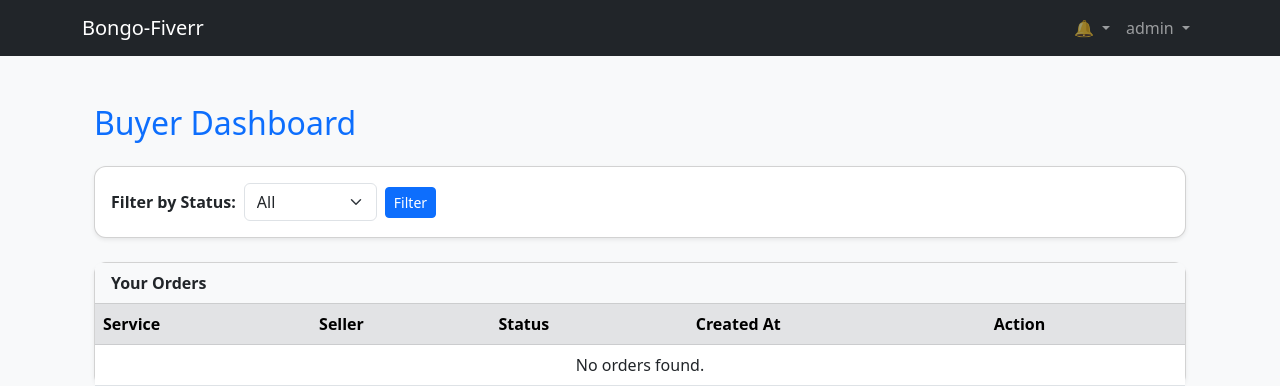
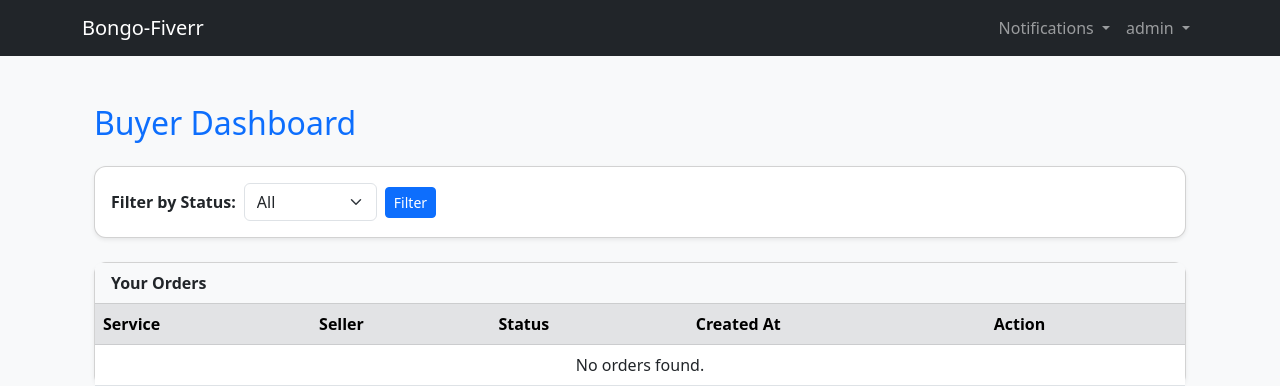
Before and after one commit to RehnumaTasnim71/Bongo-Fiverr, a Django app: page /orders/buyer/ in a window 1280 px wide. Shown: the top 386 px of the page. Run offline with Django 5.2, Linux system fonts and the light colour scheme; a user stored in the database is signed in; data comes from the database, SQL or seed files in the repository.

Commit message:
database ready

```diff
--- a/templates/components/navbar.html
+++ b/templates/components/navbar.html
@@ -22,7 +22,7 @@
         <li class="nav-item dropdown">
           <a class="nav-link dropdown-toggle position-relative" href="#" id="notificationsDropdown" role="button"
             data-bs-toggle="dropdown">
-            🔔
+            Notifications
             {% if unread_count %}
             <span class="badge bg-danger position-absolute top-0 start-100 translate-middle">
               {{ unread_count }}
```
